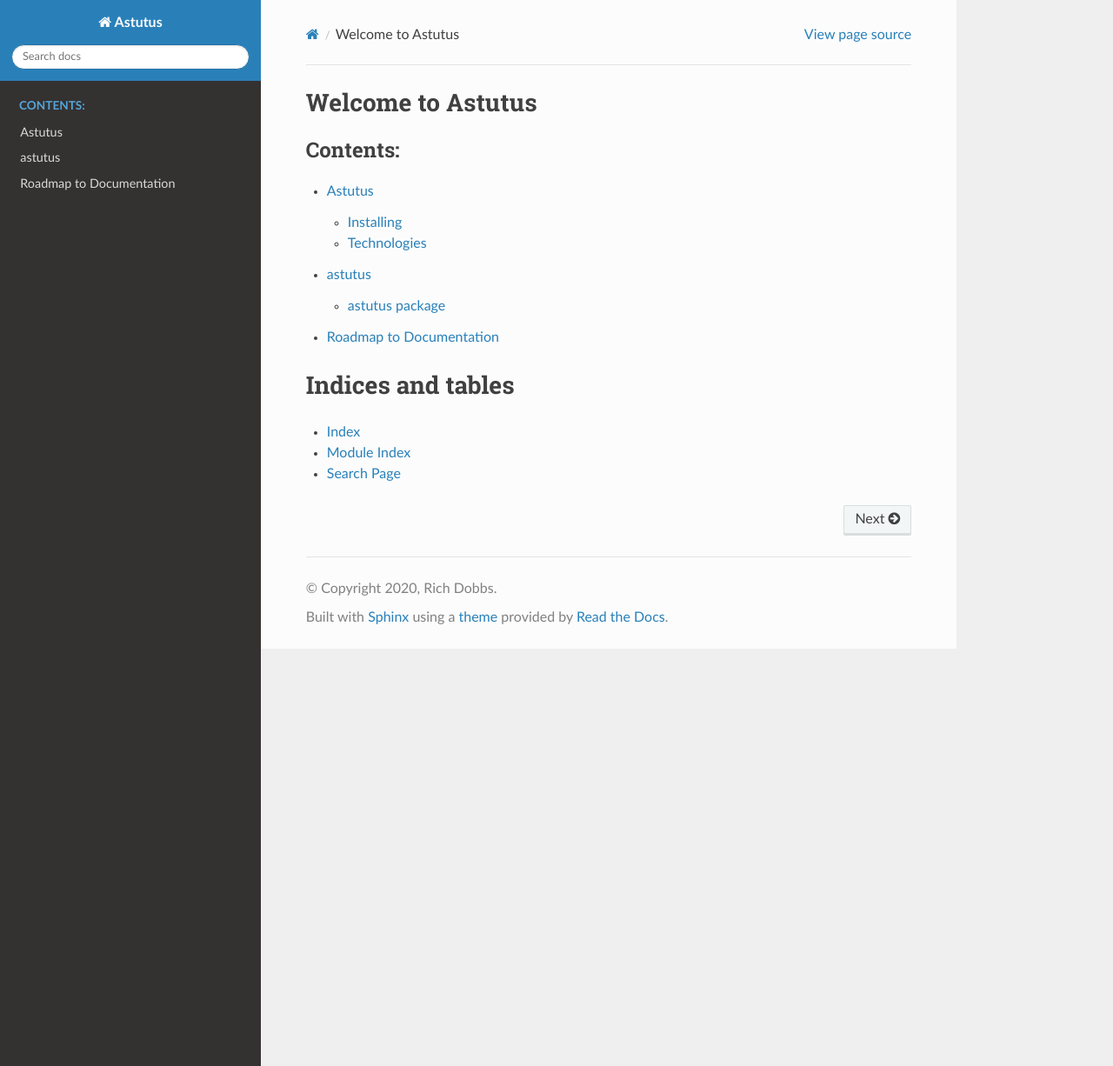
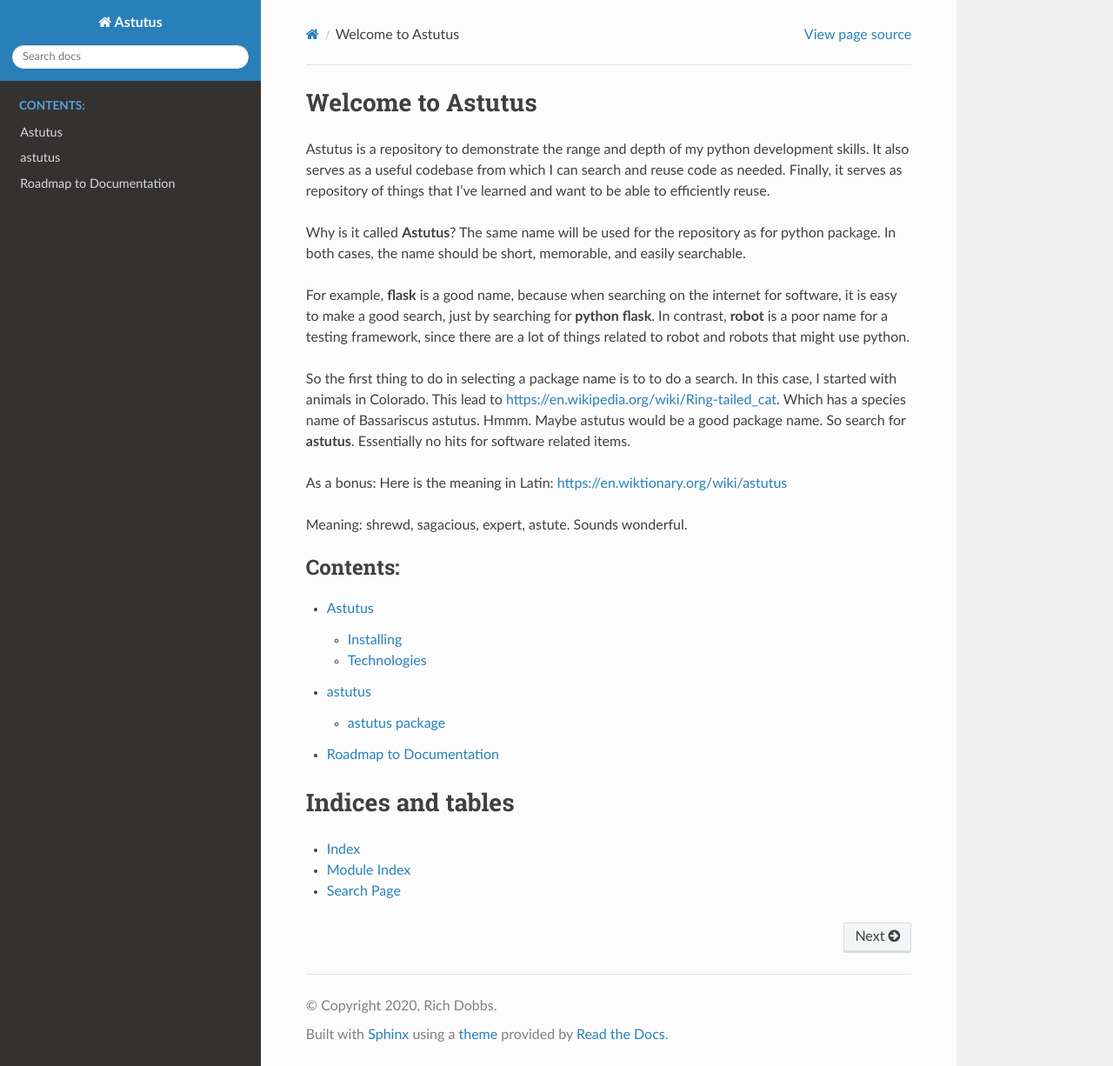
Before and after one commit to rich-dobbs-13440/astutus, a Sphinx documentation site: the page built from docs/index.rst, in a window 1280 px wide and 1226 px high. Shown: the whole window at 87% size. Built offline with Sphinx 7.4.7 and the Read the Docs theme 2.0.0, drawn with Linux system fonts in a browser that asks for light colours.

```diff
--- a/README.rst
+++ b/README.rst
@@ -32,4 +32,4 @@
 - Restructured Text
 - Continuous Integration
 - Continuous Deployment
--
+- Docker
--- a/docs/index.rst
+++ b/docs/index.rst
@@ -5,6 +5,35 @@
 
 Welcome to Astutus
 ==================
+
+Astutus is a repository to demonstrate the range and depth of my
+python development skills.  It also serves as a useful codebase
+from which I can search and reuse code as needed. Finally, it
+serves as repository of things that I've learned and want to be
+able to efficiently reuse.
+
+Why is it called **Astutus**?  The same name will be used for the
+repository as for python package.  In both cases, the name should
+be short, memorable, and easily searchable.
+
+For example, **flask** is
+a good name, because when searching on the internet for software,
+it is easy to make a good search, just by searching for
+**python flask**.  In contrast, **robot** is a poor name for a
+testing framework, since there are a lot of things related to
+robot and robots that might use python.
+
+So the first thing to do in selecting a package name is to to
+do a search.  In this case, I started with animals in Colorado.
+This lead to https://en.wikipedia.org/wiki/Ring-tailed_cat.
+Which has a species name of Bassariscus astutus.  Hmmm.  Maybe
+astutus would be a good package name.  So search for **astutus**.
+Essentially no hits for software related items.
+
+As a bonus:  Here is the meaning in Latin:  https://en.wiktionary.org/wiki/astutus
+
+Meaning:  shrewd, sagacious, expert, astute.  Sounds wonderful.
+
 
 .. toctree::
    :maxdepth: 2
```
Also changed, not shown: 6 other files.
